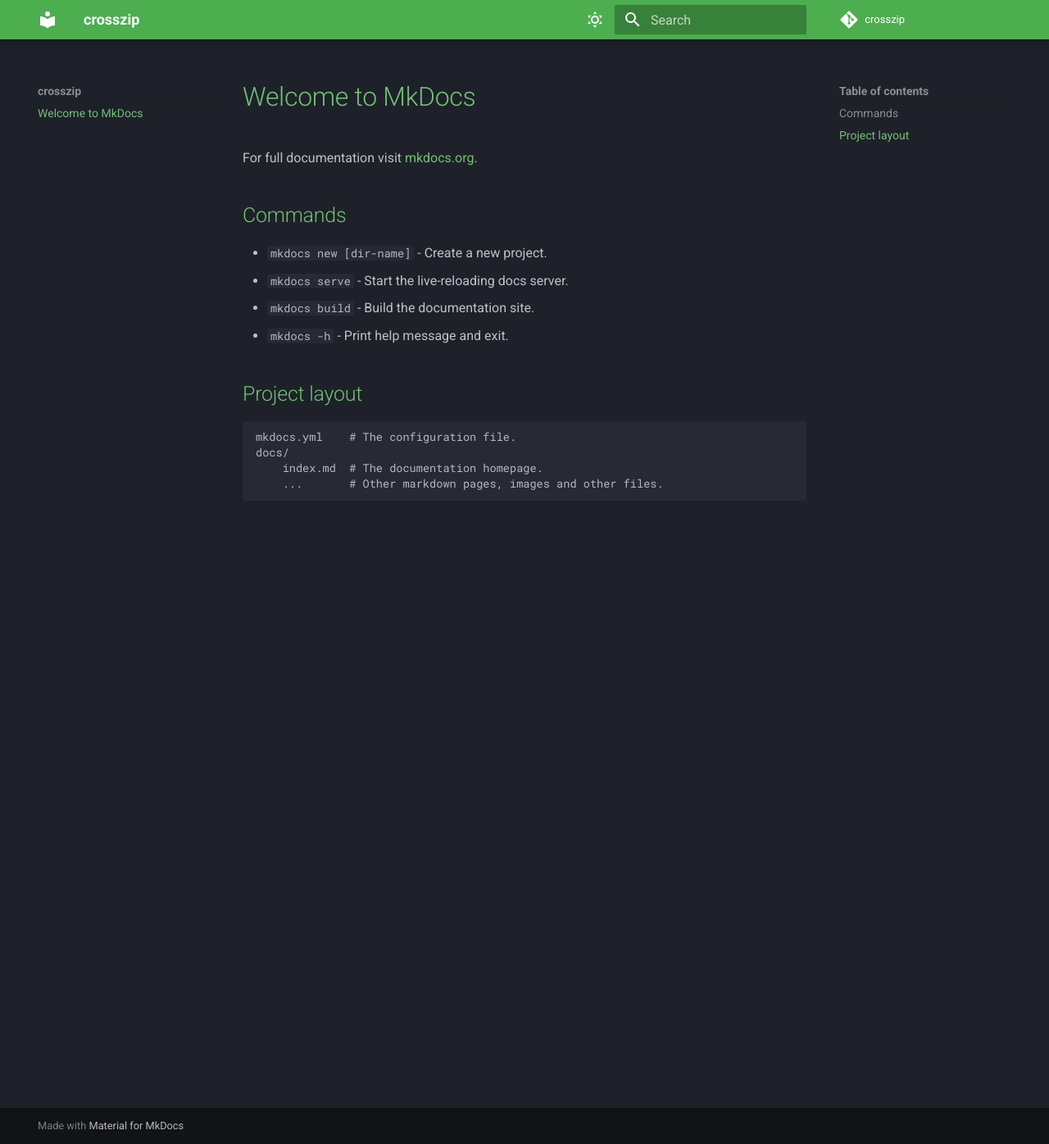
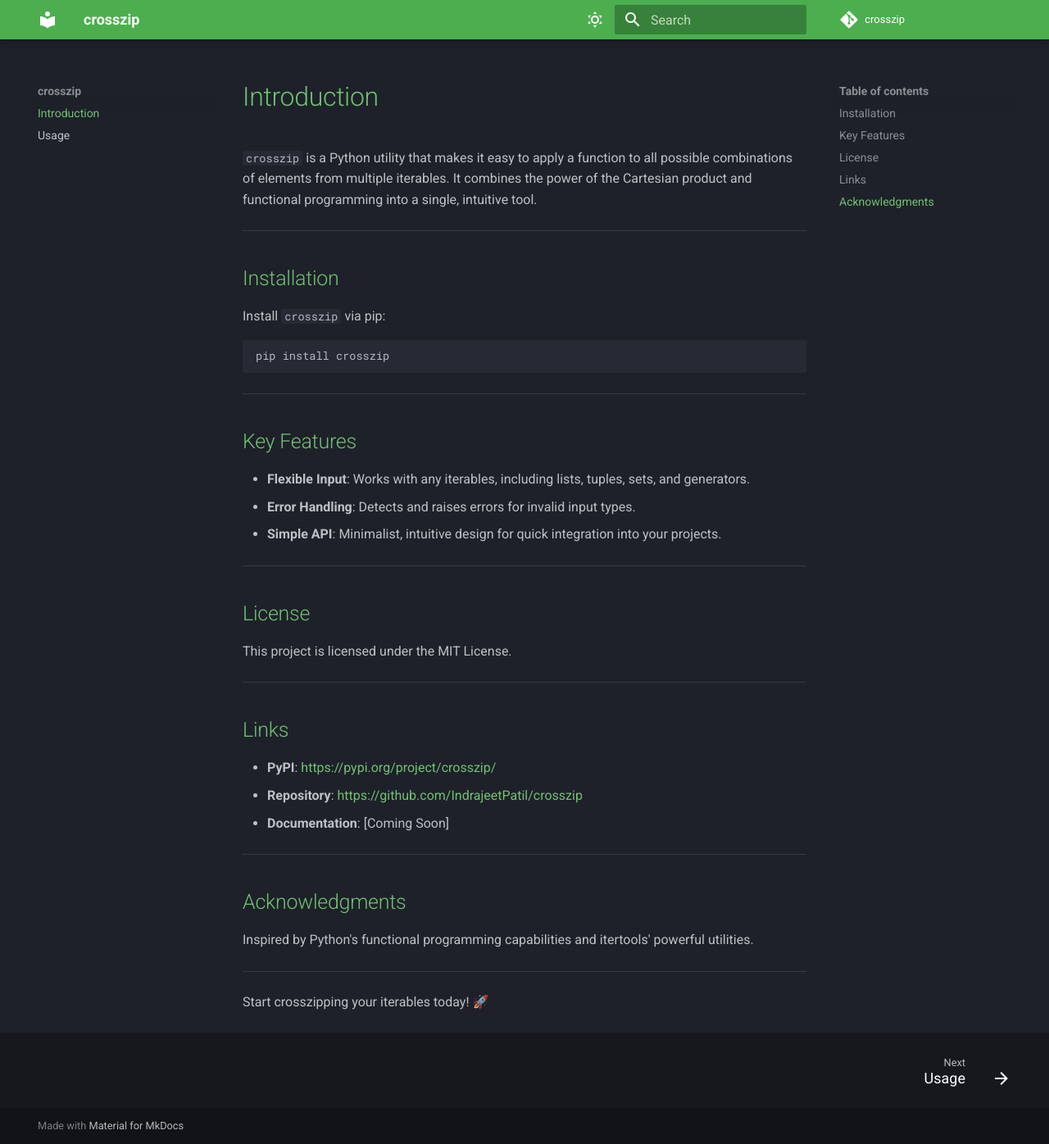
Before and after one commit to IndrajeetPatil/crosszip, an MkDocs documentation site: the page built from docs/index.md, in a window 1280 px wide and 1396 px high. Shown: the whole window at 82% size. Built offline with MkDocs 1.6.1 and Material for MkDocs 9.7.7, drawn with Linux system fonts in a browser that asks for light colours; comment, search, counter and statistics services are not loaded.

Commit message:
update docs

````diff
--- a/docs/index.md
+++ b/docs/index.md
@@ -1,17 +1,46 @@
-# Welcome to MkDocs
+# Introduction
 
-For full documentation visit [mkdocs.org](https://www.mkdocs.org).
+`crosszip` is a Python utility that makes it easy to apply a function to all possible combinations of elements from multiple iterables.
+It combines the power of the Cartesian product and functional programming into a single, intuitive tool.
 
-## Commands
+---
 
-* `mkdocs new [dir-name]` - Create a new project.
-* `mkdocs serve` - Start the live-reloading docs server.
-* `mkdocs build` - Build the documentation site.
-* `mkdocs -h` - Print help message and exit.
+## Installation
 
-## Project layout
+Install `crosszip` via pip:
 
-    mkdocs.yml    # The configuration file.
-    docs/
-        index.md  # The documentation homepage.
-        ...       # Other markdown pages, images and other files.
+```bash
+pip install crosszip
+```
+
+---
+
+## Key Features
+
+- **Flexible Input**: Works with any iterables, including lists, tuples, sets, and generators.
+- **Error Handling**: Detects and raises errors for invalid input types.
+- **Simple API**: Minimalist, intuitive design for quick integration into your projects.
+
+---
+
+## License
+
+This project is licensed under the MIT License.
+
+---
+
+## Links
+
+- **PyPI**: [https://pypi.org/project/crosszip/](https://pypi.org/project/crosszip/)
+- **Repository**: [https://github.com/IndrajeetPatil/crosszip](https://github.com/IndrajeetPatil/crosszip)
+- **Documentation**: [Coming Soon]
+
+---
+
+## Acknowledgments
+
+Inspired by Python's functional programming capabilities and itertools' powerful utilities.
+
+---
+
+Start crosszipping your iterables today! 🚀
````
Also changed, not shown: docs/usage.md (added, +43 -0 lines).
